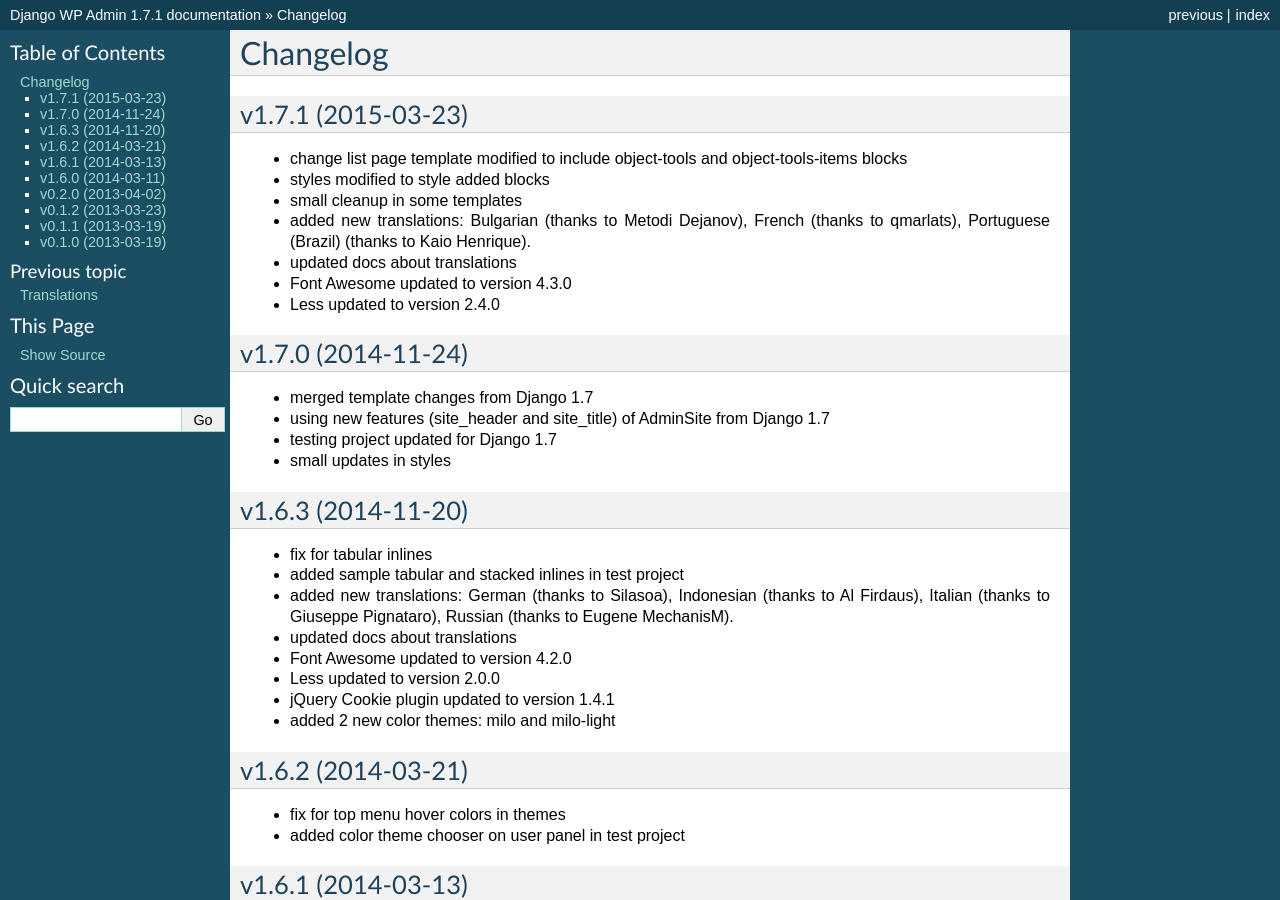
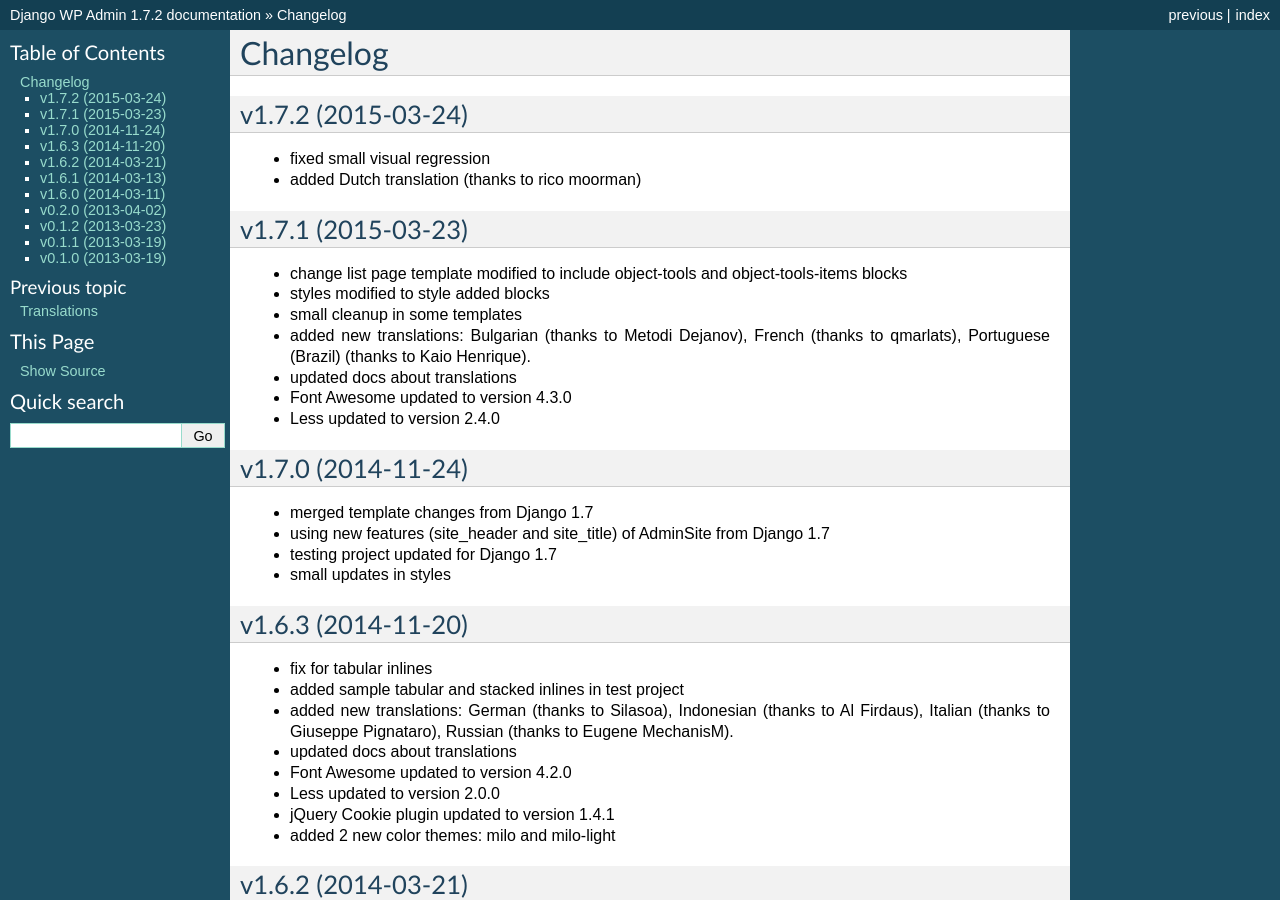
Before and after one commit to barszczmm/django-wpadmin, a Sphinx documentation site: the page built from docs/changelog.rst, in a window 1280 px wide and 900 px high. Built offline with Sphinx 7.4.7, drawn with Linux system fonts in a browser that asks for light colours; the version number could not be read and is left out; some of the changed text lies outside the part shown.

Commit message:
version 1.7.2

```diff
--- a/README.rst
+++ b/README.rst
@@ -26,6 +26,7 @@
 
 TODO
 ----
+* Do not rely on Django admin styles, move everything to Django WP Admin styles.
 * Better documentation
 * `django-filebrowser <https://github.com/sehmaschine/django-filebrowser>`_ or `django-filer <https://github.com/stefanfoulis/django-filer>`_ support
 * `django-mptt <https://github.com/django-mptt/django-mptt>`_ support
--- a/docs/changelog.rst
+++ b/docs/changelog.rst
@@ -1,5 +1,12 @@
 Changelog
 ---------
+
+
+v1.7.2 (2015-03-24)
+~~~~~~~~~~~~~~~~~~~
+
+* fixed small visual regression
+* added Dutch translation (thanks to rico moorman)
 
 
 v1.7.1 (2015-03-23)
--- a/wpadmin/__init__.py
+++ b/wpadmin/__init__.py
@@ -3,7 +3,7 @@
 administration panel which makes it look and behave more like WordPress
 administration panel.
 """
-VERSION = (1, 7, 1)
+VERSION = (1, 7, 2)
 
 try:
     from django import VERSION as DJANGO_VERSION
```
